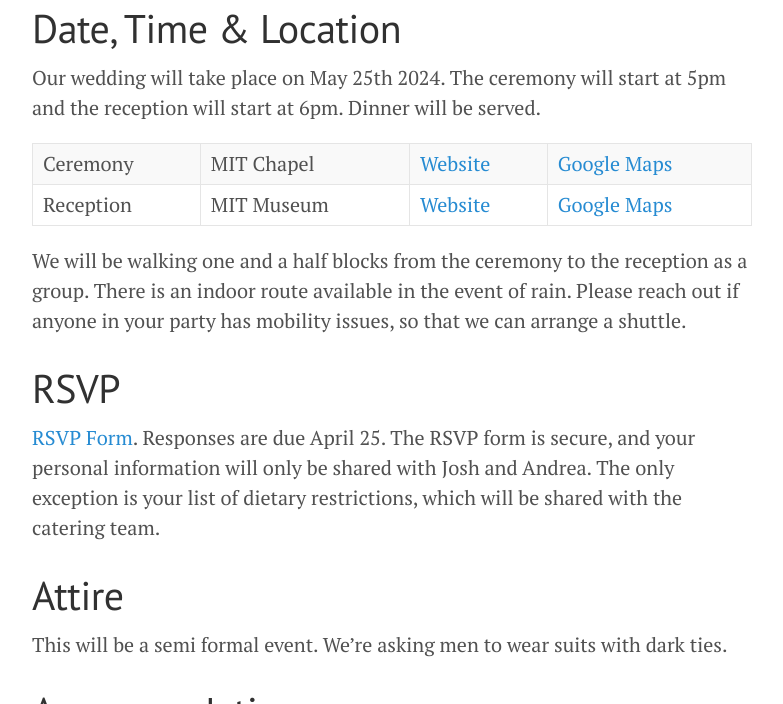
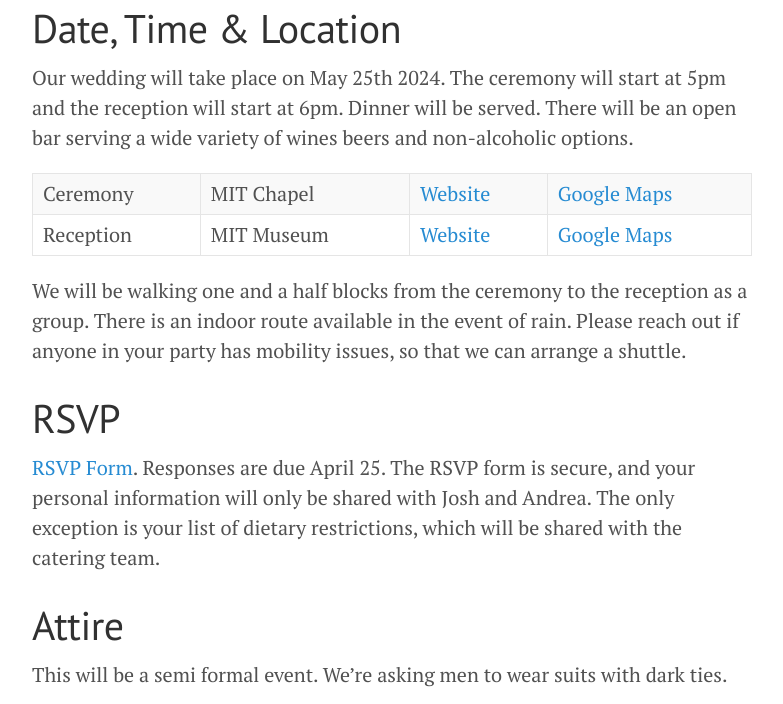
Before and after one commit to JoshBradshaw/andreajosh.github.io, a Jekyll site: the page built from _posts/2023-12-30-overview.md, in a window 1280 px wide and 900 px high, scrolled down 300 px, cut to the strip 196-900 px from the top of the window. Shown: the whole strip, without its empty margins (248-1031 px from the left). Built offline with Jekyll 4.4.1, drawn with Linux system fonts in a browser that asks for light colours.

Commit message:
Update 2023-12-30-overview.md

```diff
--- a/_posts/2023-12-30-overview.md
+++ b/_posts/2023-12-30-overview.md
@@ -7,7 +7,7 @@ title: ''
 
 # Date, Time & Location
 
-Our wedding will take place on May 25th 2024. The ceremony will start at 5pm and the reception will start at 6pm. Dinner will be served.
+Our wedding will take place on May 25th 2024. The ceremony will start at 5pm and the reception will start at 6pm. Dinner will be served. There will be an open bar serving a wide variety of wines beers and non-alcoholic options.
 
 Ceremony | MIT Chapel | [Website](https://studentlife.mit.edu/cac/event-services-spaces/event-spaces/mit-chapel) | [Google Maps](https://maps.app.goo.gl/xRdoz4kD7amgpMMJ8)
 Reception | MIT Museum | [Website](https://mitmuseum.mit.edu/) | [Google Maps](https://maps.app.goo.gl/asSMSx7WSqyuaUDC9)
```
